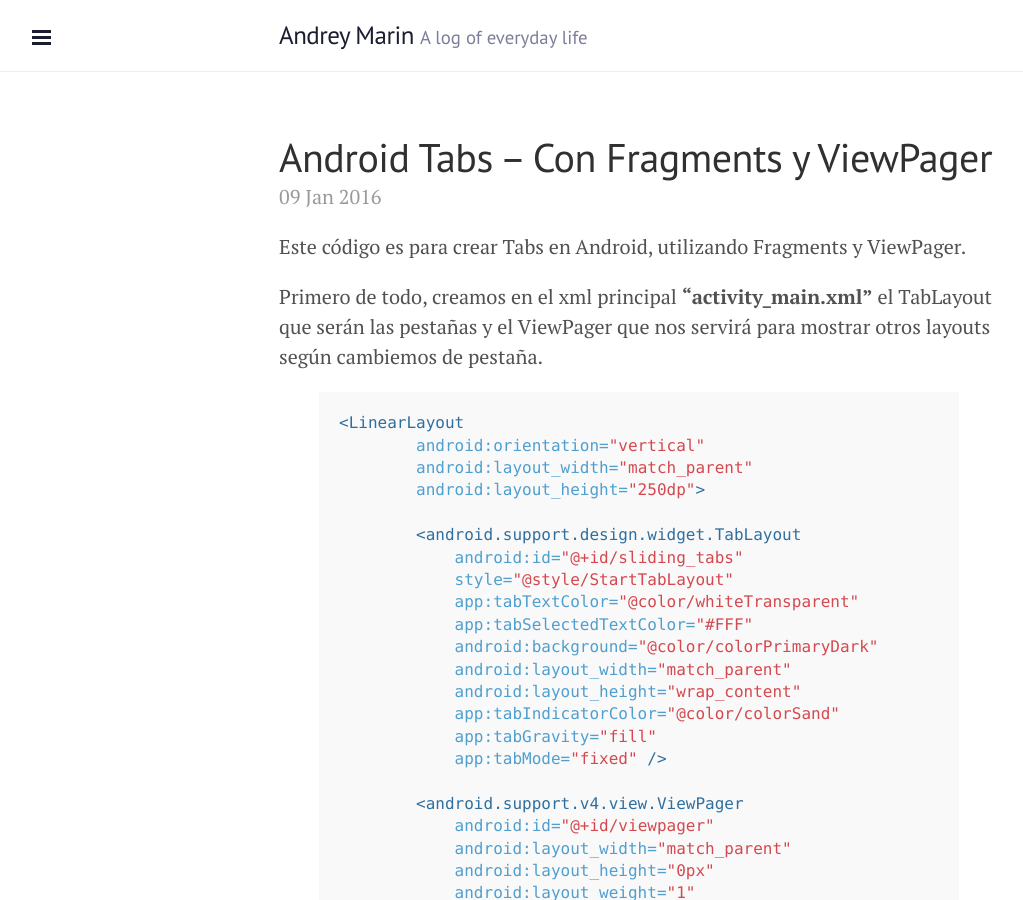
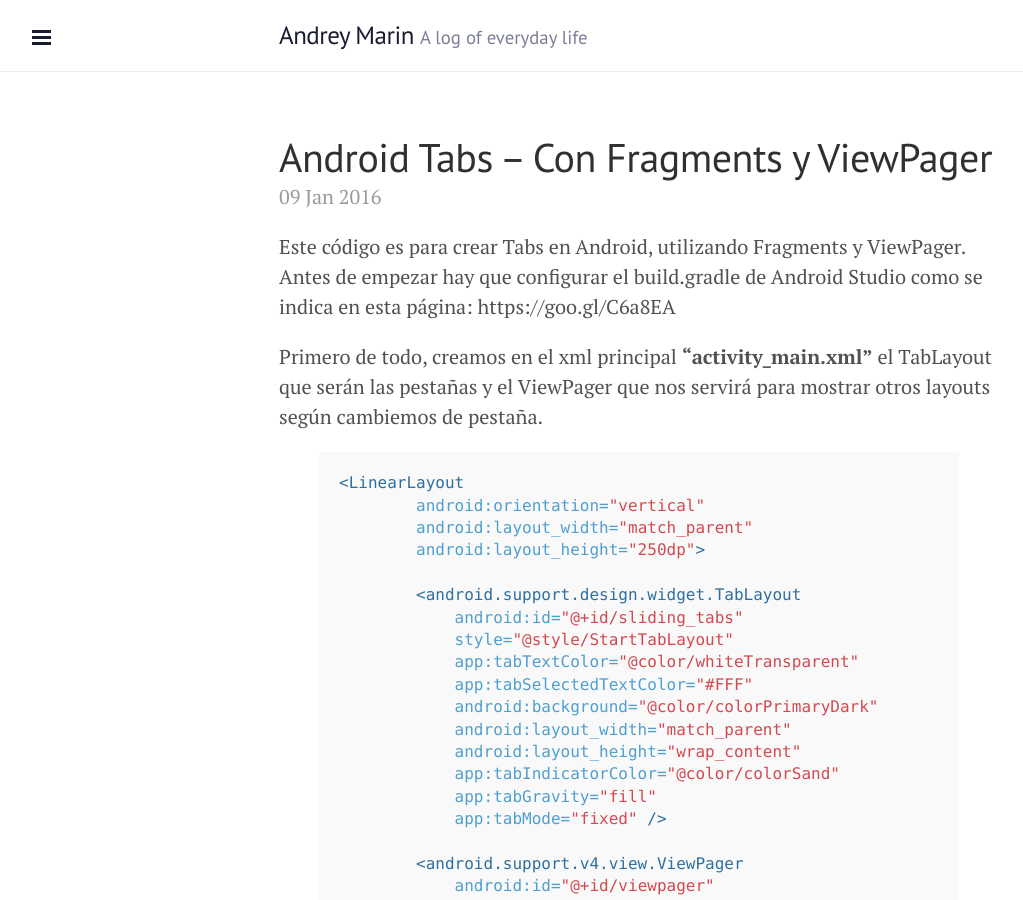
Before and after one commit to andreycattalin/andreycattalin.github.io, a Jekyll site: the page built from _posts/2016-01-09-android-tabs-con-fragments-y-viewpager.markdown, in a window 1280 px wide and 900 px high. Shown: the whole window, without its empty margins (1-1024 px from the left). Built offline with Jekyll 4.4.1, drawn with Linux system fonts in a browser that asks for light colours.

Commit message:
Post update: Android Tabs – Con Fragments y ViewPager

```diff
--- a/_posts/2016-01-09-android-tabs-con-fragments-y-viewpager.markdown
+++ b/_posts/2016-01-09-android-tabs-con-fragments-y-viewpager.markdown
@@ -5,7 +5,7 @@ layout: post
 tags: [Android, Tabs, Fragments, ViewPager, TabLayout, FragmentPagerAdapter]
 categories: [Android]
 ---
-Este código es para crear Tabs en Android, utilizando Fragments y ViewPager.
+Este código es para crear Tabs en Android, utilizando Fragments y ViewPager. Antes de empezar hay que configurar el build.gradle de Android Studio como se indica en esta página: https://goo.gl/C6a8EA
 
 Primero de todo, creamos en el xml principal <b>"activity_main.xml"</b> el TabLayout que serán las pestañas y el ViewPager que nos servirá para mostrar otros layouts según cambiemos de pestaña.
 
```
